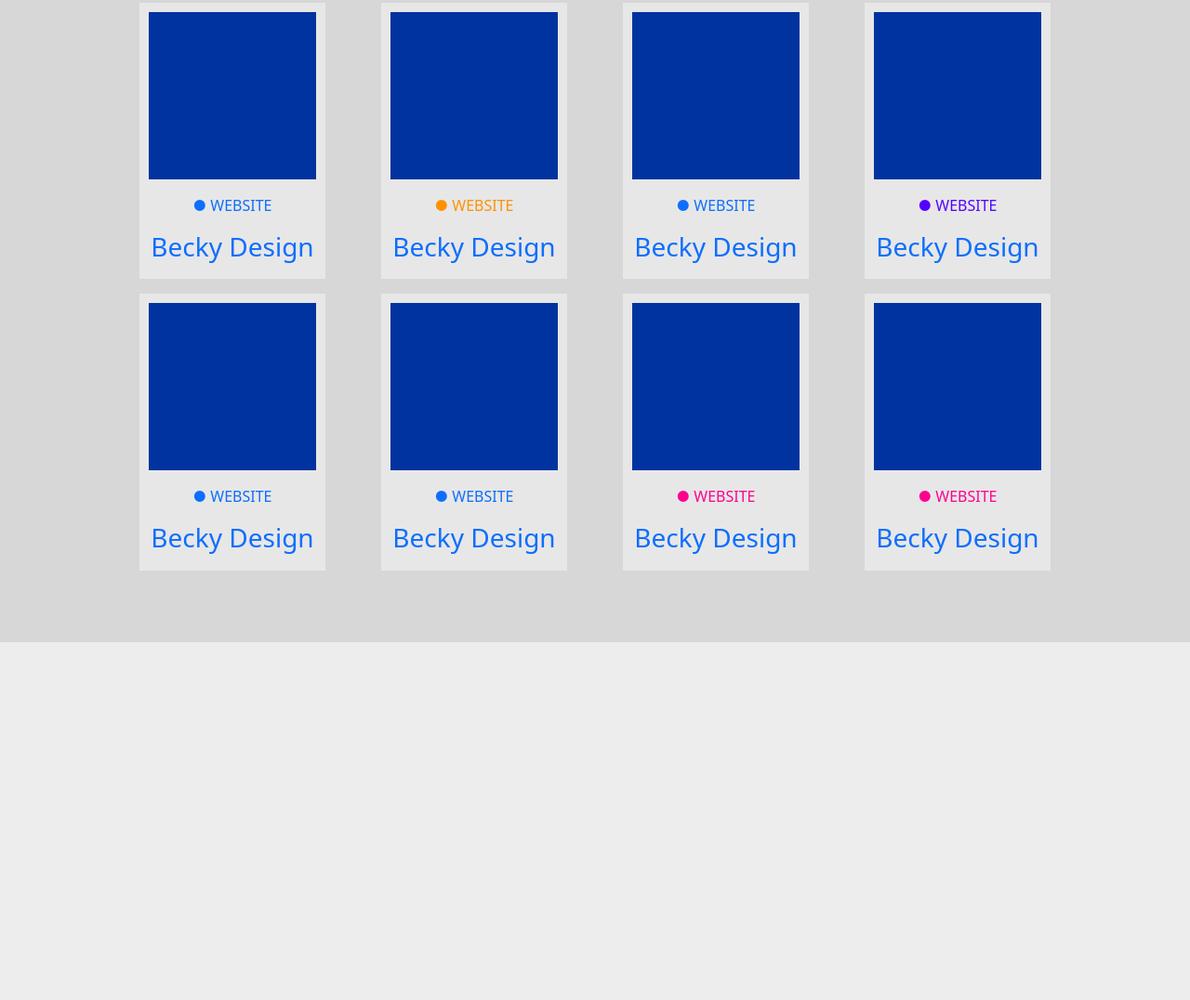
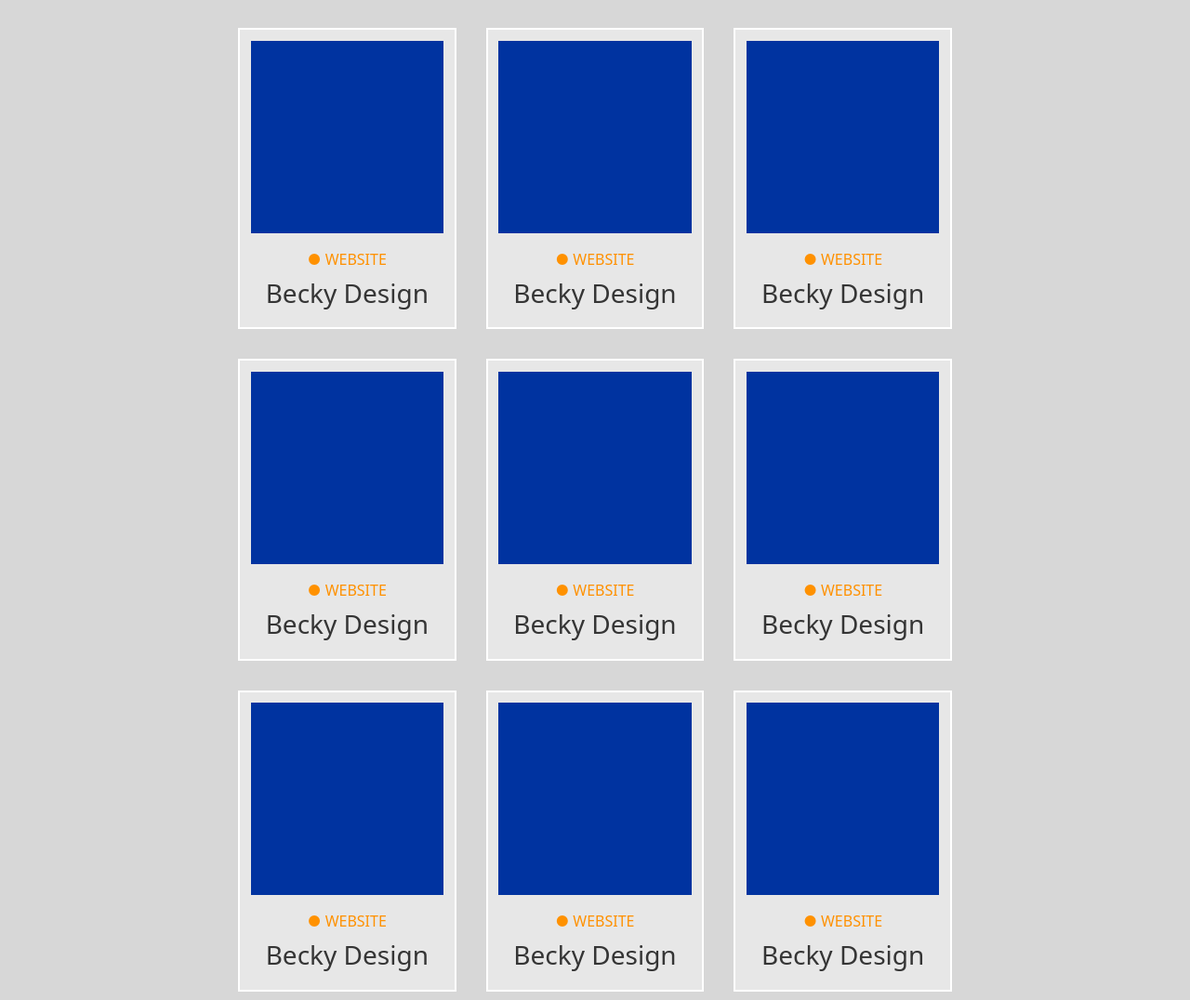
Before and after one commit to hasmilesky/WUHANCHAN, a website: page index.html in a window 1280 px wide. Shown: the part 1721-2797 px from the top of the page at 93% size. Drawn offline with nearby package versions, Linux system fonts and the light colour scheme; some packages are replaced by stand-ins of ours; a script that the page names is missing; a web font is replaced by a local one.

Commit message:
Add files via upload

```diff
--- a/index.html
+++ b/index.html
@@ -34,7 +34,7 @@
             <a href="#About_me" class="list_item nav_link">About me</a>
           </li>
           <li>
-            <a href="#web_design" class="list_item nav_link">Web design</a>
+            <a href="#WORKS" class="list_item nav_link">WORKS</a>
           </li>
           <li>
             <a href="#Effects" class="list_item nav_link">Effects</a>
@@ -69,31 +69,31 @@
         </div>
       </div>
     </section>
-    <!-- 區塊1 -->
-    <section class="S_2" id="web_design">
-      <h2 class="">Web design</h2>
+    <!-- 區塊2 WORKS -->
+    <section class="S_2" id="WORKS">
+      <h2 class="">WORKS</h2>
       <div class="filter-buttons">
         <button class="filter-btn active" data-filter="all">ALL</button>
-        <button class="filter-btn" data-filter="website">AAAA</button>
-        <button class="filter-btn" data-filter="app">BBBB</button>
-        <button class="filter-btn" data-filter="graphic">CCCC</button>
-        <button class="filter-btn" data-filter="app">DDDD</button>
+        <button class="filter-btn" data-filter="website">WEBSITE</button>
+        <button class="filter-btn" data-filter="BANNER">BANNER</button>
+        <button class="filter-btn" data-filter="PRINT">PRINT</button>
+        <button class="filter-btn" data-filter="ART">ART</button>
       </div>
 
       <!-- 分頁-all -->
       <div class="portfolio-grid">
-        <!-- 作品區塊 -->
+        <!-- 分頁-A -->
         <div class="portfolio-item website">
           <a
             href="img/1.jpg"
             data-fancybox="gallery"
-            data-caption="Becky Design 網頁視覺設計"
+            data-caption="燈箱說明文字"
             class="card-anchor"
           >
             <div class="work_card">
               <img src="img/1.jpg" alt="Becky Design" />
               <div class="work_info">
-                <span class="tag">● WEBSITE</span>
+                <span class="tag_A">● WEBSITE</span>
                 <h3>Becky Design</h3>
               </div>
             </div>
@@ -103,13 +103,13 @@
           <a
             href="img/1.jpg"
             data-fancybox="gallery"
-            data-caption="Becky Design 網頁視覺設計"
+            data-caption="燈箱說明文字"
             class="card-anchor"
           >
             <div class="work_card">
               <img src="img/1.jpg" alt="Becky Design" />
               <div class="work_info">
-                <span class="tag_W">● WEBSITE</span>
+                <span class="tag_A">● WEBSITE</span>
                 <h3>Becky Design</h3>
               </div>
             </div>
@@ -119,97 +119,209 @@
           <a
             href="img/1.jpg"
             data-fancybox="gallery"
-            data-caption="Becky Design 網頁視覺設計"
+            data-caption="燈箱說明文字"
             class="card-anchor"
           >
             <div class="work_card">
               <img src="img/1.jpg" alt="Becky Design" />
               <div class="work_info">
-                <span class="tag">● WEBSITE</span>
+                <span class="tag_A">● WEBSITE</span>
                 <h3>Becky Design</h3>
               </div>
             </div>
           </a>
         </div>
-        <!-- 分頁-A -->
-        <div class="portfolio-item graphic">
+        <div class="portfolio-item website">
           <a
             href="img/1.jpg"
             data-fancybox="gallery"
-            data-caption="Becky Design 網頁視覺設計"
+            data-caption="燈箱說明文字"
             class="card-anchor"
           >
             <div class="work_card">
               <img src="img/1.jpg" alt="Becky Design" />
               <div class="work_info">
-                <span class="tag_B">● WEBSITE</span>
+                <span class="tag_A">● WEBSITE</span>
                 <h3>Becky Design</h3>
               </div>
             </div>
           </a>
         </div>
-        <div class="portfolio-item graphic">
+        <div class="portfolio-item website">
           <a
             href="img/1.jpg"
             data-fancybox="gallery"
-            data-caption="Becky Design 網頁視覺設計"
+            data-caption="燈箱說明文字"
             class="card-anchor"
           >
             <div class="work_card">
               <img src="img/1.jpg" alt="Becky Design" />
               <div class="work_info">
-                <span class="tag">● WEBSITE</span>
+                <span class="tag_A">● WEBSITE</span>
                 <h3>Becky Design</h3>
               </div>
             </div>
           </a>
         </div>
-        <div class="portfolio-item graphic">
+        <div class="portfolio-item website">
           <a
             href="img/1.jpg"
             data-fancybox="gallery"
-            data-caption="Becky Design 網頁視覺設計"
+            data-caption="燈箱說明文字"
             class="card-anchor"
           >
             <div class="work_card">
               <img src="img/1.jpg" alt="Becky Design" />
               <div class="work_info">
-                <span class="tag">● WEBSITE</span>
+                <span class="tag_A">● WEBSITE</span>
+                <h3>Becky Design</h3>
+              </div>
+            </div>
+          </a>
+        </div>
+        <div class="portfolio-item website">
+          <a
+            href="img/1.jpg"
+            data-fancybox="gallery"
+            data-caption="燈箱說明文字"
+            class="card-anchor"
+          >
+            <div class="work_card">
+              <img src="img/1.jpg" alt="Becky Design" />
+              <div class="work_info">
+                <span class="tag_A">● WEBSITE</span>
+                <h3>Becky Design</h3>
+              </div>
+            </div>
+          </a>
+        </div>
+        <div class="portfolio-item website">
+          <a
+            href="img/1.jpg"
+            data-fancybox="gallery"
+            data-caption="燈箱說明文字"
+            class="card-anchor"
+          >
+            <div class="work_card">
+              <img src="img/1.jpg" alt="Becky Design" />
+              <div class="work_info">
+                <span class="tag_A">● WEBSITE</span>
+                <h3>Becky Design</h3>
+              </div>
+            </div>
+          </a>
+        </div>
+        <div class="portfolio-item website">
+          <a
+            href="img/1.jpg"
+            data-fancybox="gallery"
+            data-caption="燈箱說明文字"
+            class="card-anchor"
+          >
+            <div class="work_card">
+              <img src="img/1.jpg" alt="Becky Design" />
+              <div class="work_info">
+                <span class="tag_A">● WEBSITE</span>
                 <h3>Becky Design</h3>
               </div>
             </div>
           </a>
         </div>
         <!-- 分頁-B -->
-        <div class="portfolio-item app">
+        <div class="portfolio-item BANNER">
           <a
             href="img/1.jpg"
             data-fancybox="gallery"
-            data-caption="Becky Design 網頁視覺設計"
+            data-caption="BANNER"
             class="card-anchor"
           >
             <div class="work_card">
-              <img src="img/1.jpg" alt="Becky Design" />
+              <img src="img/1.jpg" alt="BANNER" />
               <div class="work_info">
-                <span class="tag_C">● WEBSITE</span>
-                <h3>Becky Design</h3>
+                <span class="tag_B">● BANNER</span>
+                <h3>BANNER</h3>
+              </div>
+            </div>
+          </a>
+        </div>
+        <div class="portfolio-item BANNER">
+          <a
+            href="img/1.jpg"
+            data-fancybox="gallery"
+            data-caption="BANNER"
+            class="card-anchor"
+          >
+            <div class="work_card">
+              <img src="img/1.jpg" alt="BANNER" />
+              <div class="work_info">
+                <span class="tag_B">● BANNER</span>
+                <h3>BANNER</h3>
+              </div>
+            </div>
+          </a>
+        </div>
+        <div class="portfolio-item BANNER">
+          <a
+            href="img/1.jpg"
+            data-fancybox="gallery"
+            data-caption="BANNER"
+            class="card-anchor"
+          >
+            <div class="work_card">
+              <img src="img/1.jpg" alt="BANNER" />
+              <div class="work_info">
+                <span class="tag_B">● BANNER</span>
+                <h3>BANNER</h3>
               </div>
             </div>
           </a>
         </div>
         <!-- 分頁-C -->
-        <div class="portfolio-item app">
+        <div class="portfolio-item PRINT">
           <a
             href="img/1.jpg"
             data-fancybox="gallery"
-            data-caption="Becky Design 網頁視覺設計"
+            data-caption="PRINT"
             class="card-anchor"
           >
             <div class="work_card">
-              <img src="img/1.jpg" alt="Becky Design" />
+              <img src="img/1.jpg" alt="PRINT" />
               <div class="work_info">
-                <span class="tag_C">● WEBSITE</span>
-                <h3>Becky Design</h3>
+                <span class="tag_C">● PRINT</span>
+                <h3>PRINT</h3>
+              </div>
+            </div>
+          </a>
+        </div>
+        <div class="portfolio-item PRINT">
+          <a
+            href="img/1.jpg"
+            data-fancybox="gallery"
+            data-caption="PRINT"
+            class="card-anchor"
+          >
+            <div class="work_card">
+              <img src="img/1.jpg" alt="PRINT" />
+              <div class="work_info">
+                <span class="tag_C">● PRINT</span>
+                <h3>PRINT</h3>
+              </div>
+            </div>
+          </a>
+        </div>
+        <!-- 分頁-D -->
+        <div class="portfolio-item ART">
+          <a
+            href="img/1.jpg"
+            data-fancybox="gallery"
+            data-caption="ART"
+            class="card-anchor"
+          >
+            <div class="work_card">
+              <img src="img/1.jpg" alt="ART" />
+              <div class="work_info">
+                <span class="tag_D">● ART</span>
+                <h3>ART</h3>
               </div>
             </div>
           </a>
@@ -222,7 +334,10 @@
 
     <!-- 區塊3 -->
     <section class="S_4" id="Illustration"></section>
-
+    <footer>
+      <p>2026</p>
+      <p>&copy;Helen&nbsp;Design</p>
+    </footer>
     <!-- 外部JS、bootstrap -->
     <script src="https://cdn.jsdelivr.net/npm/bootstrap@5.3.0/dist/js/bootstrap.bundle.min.js"></script>
     <script src="https://cdn.jsdelivr.net/npm/@fancyapps/ui@5.0/dist/fancybox/fancybox.umd.js"></script>
--- a/stylesheets/style.scss
+++ b/stylesheets/style.scss
@@ -20,11 +20,10 @@
 }
 
 .body {
-  height: 5000px;
   font-family: 'Inter', sans-serif;
   font-size: 18px;
   scroll-behavior: smooth; /* 讓點擊導覽列跳轉時，是平滑滾動而不是瞬間跳轉 */
-  scroll-snap-type: y mandatory;
+  // scroll-snap-type: y mandatory;
 }
 section {
   scroll-snap-align: start;
@@ -179,7 +178,7 @@ a {
 .S_1 {
   display: flex;
   width: 100%;
-  padding: 6% 20%;
+  padding: 0 20%;
   justify-content: center;
   align-items: center;
   background-color: #ededed;
@@ -213,7 +212,7 @@ a {
       .age {
         padding: 0 0.5rem;
         border: 2px solid #434348;
-        border-radius: 1rem;
+        border-radius: 4rem;
         color: #434348;
       }
     }
@@ -224,10 +223,13 @@ a {
 .S_2 {
   display: flex;
   width: 100%;
-  padding: 6% 10%;
+  padding: 5% 20%;
   align-items: center;
   background-color: #d7d7d7;
   flex-direction: column;
+  h2 {
+    margin-bottom: 3rem;
+  }
 
   //按鈕
   .filter-buttons {
@@ -258,8 +260,8 @@ a {
   //輪播區塊
   .portfolio-grid {
     display: grid;
-    grid-template-columns: repeat(auto-fit, minmax(210px, 1fr));
-    gap: 1rem;
+    grid-template-columns: repeat(auto-fit, minmax(220px, 1fr));
+    gap: 2rem;
     width: 100%;
     justify-content: center;
     // background-color: #144db6;
@@ -269,11 +271,14 @@ a {
       display: flex;
       flex-direction: column;
       justify-content: center;
-      align-items: center;
       transition: all 0.2s cubic-bezier(0.34, 1.56, 0.64, 1);
       opacity: 1;
       transform: scale(1) rotateX(0deg);
       transform-origin: center;
+      max-width: 400px; // 你希望卡片最大的寬度
+      width: 100%; // 確保在小螢幕時能縮小
+      margin: 0 auto; // 當只有一個時，自動水平居中
+      // ------------------
       // 修正點 1: 使用 & 代表「當前元素本身」
 
       &.hide,
@@ -298,6 +303,8 @@ a {
           color: inherit; // 繼承原本文字顏色
           transition: all 0.2s ease;
           background-color: #e7e7e7;
+          border: 2px solid #ffffff;
+
           cursor: pointer;
           .work_info {
             display: flex;
@@ -306,7 +313,10 @@ a {
             align-items: center;
             // background-color: #33af79;
             margin-top: 1rem;
-            gap: 1rem;
+            gap: 0.5rem;
+            h3 {
+              color: #353535;
+            }
             .tag_A {
               color: #ff9100;
             }
@@ -333,7 +343,7 @@ a {
 
             // 3. 標題變色（呼應你的主題色）
             h3 {
-              color: #ff6b6b;
+              color: #898989;
             }
           }
         }
@@ -351,9 +361,6 @@ a {
     }
   }
 }
-.tag_W {
-  color: #ff9100;
-}
 @keyframes fadeIn {
   from {
     opacity: 0;
@@ -367,7 +374,6 @@ a {
 .S_3 {
   display: flex;
   width: 100%;
-  height: 3000px;
   padding: 6% 20%;
   align-items: center;
   background-color: #ededed;
@@ -376,9 +382,20 @@ a {
 .S_4 {
   display: flex;
   width: 100%;
-  height: 3000px;
   padding: 6% 20%;
   align-items: center;
   background-color: #d7d7d7;
   flex-direction: column;
 }
+footer {
+  display: flex;
+  align-items: center;
+  justify-content: center;
+  color: white;
+  background-color: #434348;
+  padding: 1.5rem;
+  gap: 1.5rem;
+  p {
+    margin: 0;
+  }
+}
```
Also changed, not shown: stylesheets/style.css, stylesheets/style.min.css, 2 other files.
